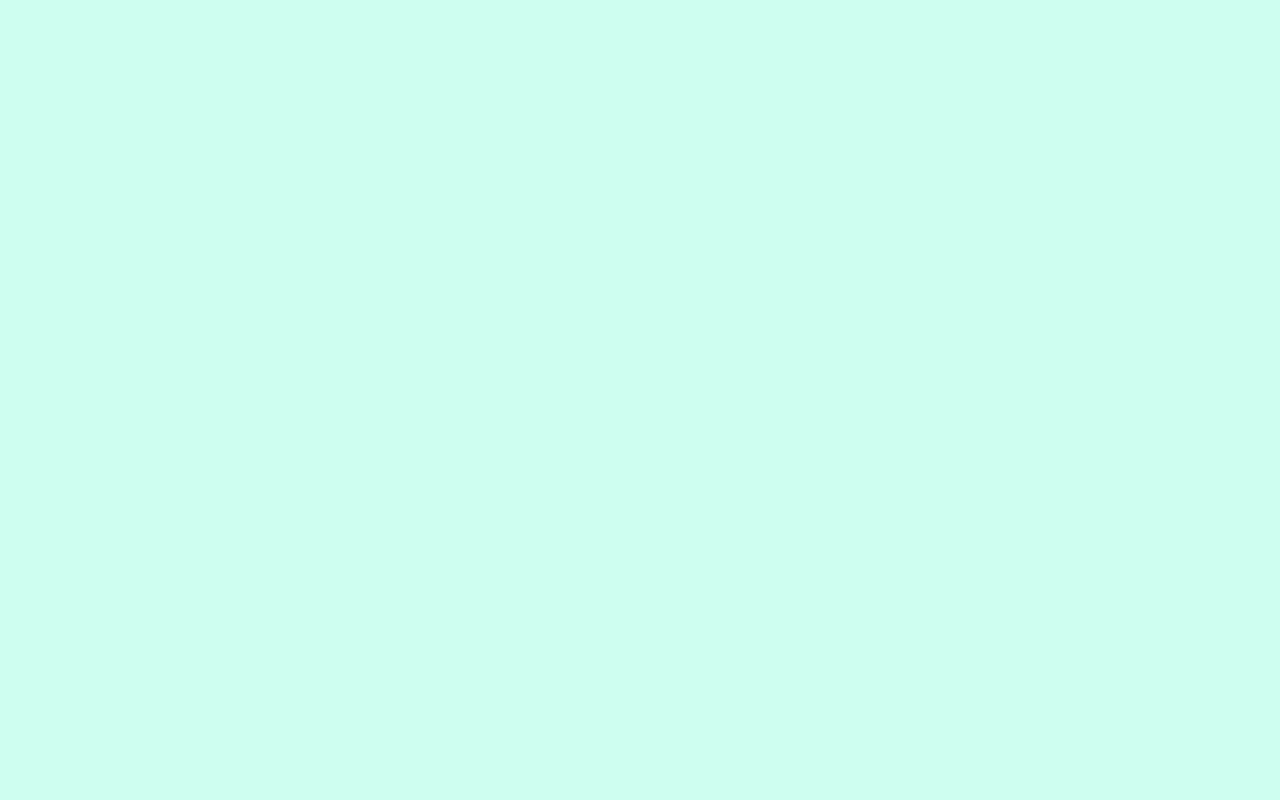
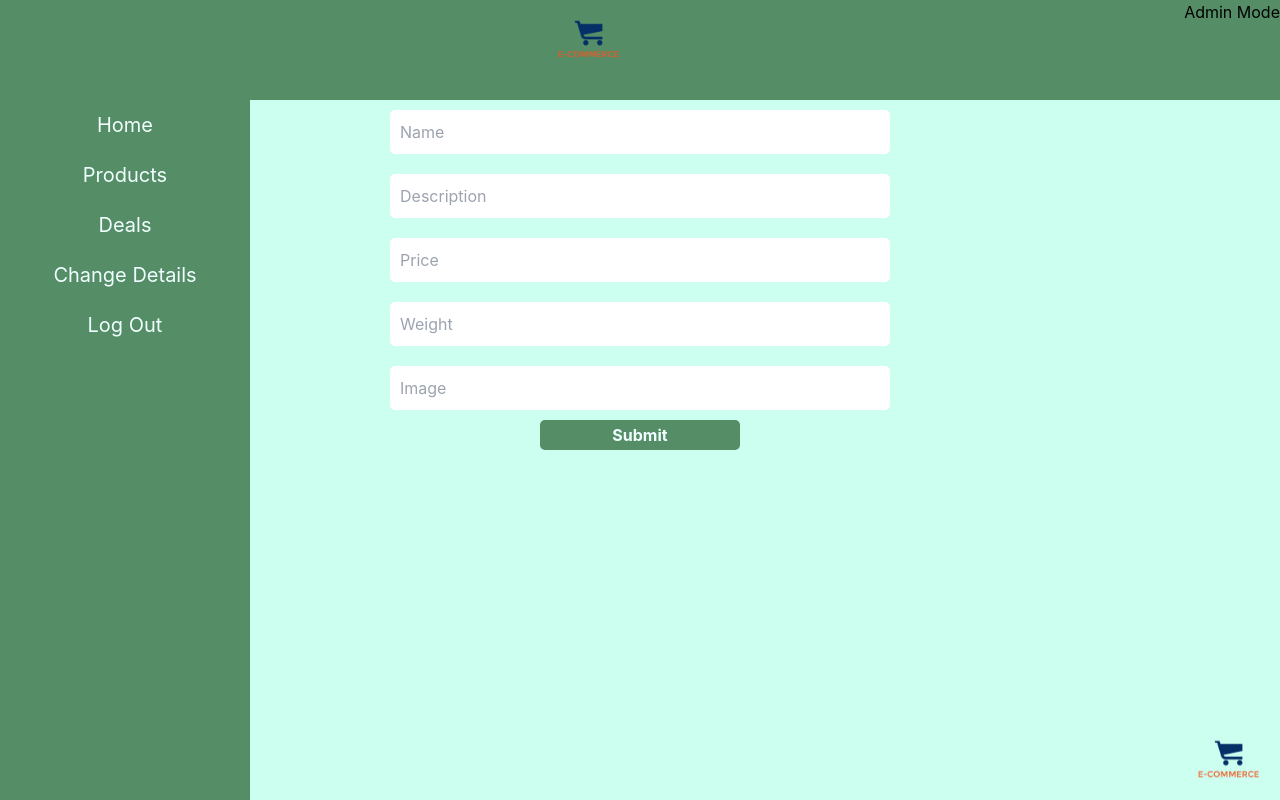
Before and after one commit to snigdho611/mern-superstore, a React (Create React App) app in the folder frontend/: page /products/edit/1 in a window 1280 px wide. Before the commit this address had no page. Built offline with nearby package versions, Linux system fonts and the light colour scheme; no server answers; sample sign-in values are in the browser's storage.

Commit message:
Changes to frontend
- Updated UI for admin to edit products
- Changes to UI for admin features

```diff
--- a/frontend/src/App.js
+++ b/frontend/src/App.js
@@ -7,6 +7,11 @@ import ProductsIdPage from "pages/ProductsIdPage";
 import DealsPage from "pages/Deals";
 import ChangePage from "pages/ChangePage";
 import CartPage from "pages/CartPage";
+import Header from "components/Header";
+import Navbar from "components/Navbar";
+import ProductList from "components/ProductList";
+import Footer from "components/Footer";
+import ChangeProduct from "components/ChangeProduct";
 
 const App = () => {
   return (
@@ -19,6 +24,17 @@ const App = () => {
         <Route path="/deals" element={<DealsPage />} />
         <Route path="/change" element={<ChangePage />} />
         <Route path="/cart" element={<CartPage />} />
+        <Route
+          path="/products/edit/:productId"
+          element={
+            <>
+              <Header />
+              <Navbar />
+              <ChangeProduct />
+              <Footer />
+            </>
+          }
+        />
       </Routes>
     </BrowserRouter>
   );
--- a/frontend/src/components/Cart/index.jsx
+++ b/frontend/src/components/Cart/index.jsx
@@ -41,7 +41,7 @@ const Cart = () => {
             console.log(error)
         }
 
-    }, [user_id, dispatch])
+    }, [user_id, dispatch, cart.length])
 
 
     const calculateTotal = () => {
@@ -61,7 +61,23 @@ const Cart = () => {
     }
 
     const removeFromCart = (data) => {
-        dispatch({ type: "dec", payLoad: { id: data.id } })
+        axios.post(`${process.env.REACT_APP_BASE_BACKEND}/cart/remove-product`,
+            {
+                userId: user_id.toString(),
+                productId: data.id
+            },
+            {
+                headers: {
+                    'Accept': 'application/json',
+                    'Content-Type': 'application/json',
+                }
+            }).catch((error) => {
+                console.log(error)
+            })
+        dispatch({
+            type: "dec",
+            payLoad: { id: data.id }
+        })
     }
 
     return (
@@ -76,7 +92,6 @@ const Cart = () => {
                     </tr>
                 </thead>
                 <tbody>
-                    {console.log(cart)}
                     {cart.map(element => {
                         return (
                             <tr key={element.id}>
--- /dev/null
+++ b/frontend/src/components/ChangeProduct/index.jsx
@@ -0,0 +1,155 @@
+import { useEffect, useState } from "react";
+import classes from "./index.module.css";
+import { useForm } from "react-hook-form";
+import axios from "axios";
+import { useParams } from "react-router-dom";
+
+const ChangeProduct = () => {
+    const [success, setSuccess] = useState(false);
+    const { productId } = useParams()
+    const [product, setProduct] = useState();
+    // const user = localStorage.getItem("user") && JSON.parse(localStorage.getItem("user"))[0] ? JSON.parse(localStorage.getItem("user"))[0] : {};
+
+    useEffect(() => {
+        axios.get(`${process.env.REACT_APP_BASE_BACKEND}/products/${productId}`)
+            .then((response) => {
+                // console.log(response)
+                setProduct(response.data.results);
+            }).catch((error) => {
+                console.log(error)
+            })
+    }, [productId])
+    const {
+        register, reset,
+        handleSubmit,
+        formState: { errors },
+    } = useForm({
+        defaultValues: {
+            name: "",
+            description: "",
+            image: "",
+            price: "",
+            weight: "",
+        }
+    });
+
+    useEffect(() => {
+        reset({
+            name: product && product.name ? product.name : "",
+            description: product && product.description ? product.description : "",
+            image: product && product.image ? product.image : "",
+            price: product && product.price ? product.price : "",
+            weight: product && product.weight ? product.weight : "",
+        })
+    }, [product, reset])
+
+
+
+    // const [allUserData, setAllUserData] = useState([]);
+
+    const onSubmit = (data) => {
+        // setAllUserData([...allUserData, data]);
+        const editData = {
+            ...data,
+            productId: productId,
+            type: product.type
+        }
+        axios.put(`${process.env.REACT_APP_BASE_BACKEND}/admin/products/edit`, editData)
+            .then((response) => {
+                console.log(response)
+                // setProduct(response.data.results);
+            }).catch((error) => {
+                console.log(error)
+            })
+        setSuccess(true);
+        // const uploadData = data;
+        // uploadData.dob = JSON.stringify(uploadData.dob);
+        // localStorage.setItem("user", [JSON.stringify([uploadData])])
+    };
+
+    return (
+        <div
+            style={{
+                display: "flex",
+                flexDirection: "row",
+                justifyContent: "center",
+                width: "50%",
+                margin: "0 auto",
+            }}
+        >
+            <form onSubmit={handleSubmit(onSubmit)} className={classes.main}>
+                <input
+                    {...register("name", {
+                        required: { value: true, message: "Name is required" },
+                        pattern: {
+                            value: /^[A-Z a-z0-9±()]+$/i,
+                            message: "Only alphabetical characters or spaces are allowed",
+                        },
+                    })}
+                    className={classes.main__input}
+                    type="text"
+                    placeholder="Name"
+                />
+                <div style={{ color: "red" }}>{errors.name ? errors.name.message : null}</div>
+                <input
+                    {...register("description", {
+                        required: { value: true, message: "Description is required" },
+                        pattern: {
+                            value: /^[A-Z a-z.0-9,]+$/i,
+                            message: "Only alphabetical characters or spaces are allowed",
+                        },
+                    })}
+                    className={classes.main__input}
+                    type="text"
+                    placeholder="Description"
+                />
+                <div style={{ color: "red" }}>{errors.description ? errors.description.message : null}</div>
+                <input
+                    {...register("price", {
+                        required: { value: true, message: "Price is required" },
+                        pattern: {
+                            value: /^[0-9]+$/i,
+                            message: "Price must be numeric",
+                        },
+                    })}
+                    className={classes.main__input}
+                    type="text"
+                    placeholder="Price"
+                />
+                <div style={{ color: "red" }}>{errors.price ? errors.price.message : null}</div>
+                <input
+                    {...register("weight", {
+                        required: { value: true, message: "Weight is required" },
+                        pattern: {
+                            value: /^[A-Z a-z0-9]+$/i,
+                            message: "Only alphabetical characters or spaces are allowed",
+                        },
+                    })}
+                    className={classes.main__input}
+                    type="text"
+                    placeholder="Weight"
+                />
+                <div style={{ color: "red" }}>{errors.weight ? errors.weight.message : null}</div>
+                <input
+                    {...register("image", {
+                        required: { value: true, message: "Image link is required" },
+                    })}
+                    className={classes.main__input}
+                    type="text"
+                    placeholder="Image"
+                />
+                <div style={{ color: "red" }}>{errors.image ? errors.image.message : null}</div>
+
+                <button
+                    className={classes.main__submitBtn}
+                    type="submit"
+                >
+                    Submit
+                </button>
+                {success ? <label style={{ margin: "0 auto", color: "green" }}>Success!</label> : null}
+            </form>
+        </div>
+    );
+};
+
+export default ChangeProduct;
--- /dev/null
+++ b/frontend/src/components/ChangeProduct/index.module.css
@@ -0,0 +1,35 @@
+.main {
+  /* style={{ display: "flex", flexDirection: "column" }} */
+  display: flex;
+  flex-direction: column;
+}
+
+.main__input {
+  width: 500px;
+  margin: 10px auto;
+  padding: 10px;
+  border-radius: 5px;
+  border: none;
+}
+
+.main__input:focus {
+  outline: none;
+  background-color: var(--nav_background_secondary);
+}
+
+.main__submitBtn {
+  width: 200px;
+  margin: 0 auto;
+  height: 30px;
+  border-radius: 5px;
+  cursor: pointer;
+  background-color: var(--nav_background);
+  color: azure;
+  font-weight: bold;
+  transition: 0.5s background-color, 0.5s color;
+}
+
+.main__submitBtn:hover {
+  background-color: var(--nav_background_secondary);
+  color: green;
+}
--- a/frontend/src/components/Header/index.jsx
+++ b/frontend/src/components/Header/index.jsx
@@ -5,7 +5,9 @@ import classes from './index.module.css'
 import shopLogo from '../../shop.png'
 
 const Header = () => {
-    const user = getUser();
+    const user = JSON.parse(getUser());
+    const user_type = user && user.type ? user.type : null;
+
     const navigate = useNavigate();
     useEffect(() => {
         if (!user) {
@@ -22,7 +24,7 @@ const Header = () => {
 
             </div>
             <div className={classes.cart_container}>
-                {user ? <Link to="/cart" className={classes.cart_btn}></Link> : null}</div>
+                {user ? user_type === "regular" ? <Link to="/cart" className={classes.cart_btn}></Link> : <div>Admin Mode</div> : null}</div>
         </div>
     )
 }
--- a/frontend/src/components/ProductList/ProductCard/index.jsx
+++ b/frontend/src/components/ProductList/ProductCard/index.jsx
@@ -1,15 +1,18 @@
 import React from 'react'
 import { Link } from 'react-router-dom'
+import getUser from 'util/localStorage/getUser';
 import classes from './index.module.css'
 
 const ProductCard = ({ data, dispatchMethod }) => {
+    const user = JSON.parse(getUser());
+    const user_type = user && user.type ? user.type : null;
 
     return (
         <div
             className={classes.main}
         >
             <div className={classes.main__child}>
-                <img src="https://www.tazzadesign.com/wp-content/uploads/sites/65/2013/11/dummy-image-square-300x300.jpg" alt="Not found" className={classes.image} />
+                <img src={data.image ? data.image : "https://www.tazzadesign.com/wp-content/uploads/sites/65/2013/11/dummy-image-square-300x300.jpg"} alt="Not found" className={classes.image} />
             </div>
             <div style={{ display: "flex", justifyContent: 'center', border: "1px solid green" }}>
                 {data.name.length < 15 ? data.name : data.name.slice(0, 15) + "..."}
@@ -25,6 +28,7 @@ const ProductCard = ({ data, dispatchMethod }) => {
             <div
                 style={{ display: "flex", flexDirection: 'column', justifyContent: 'center' }}
             >
+                {user_type === "regular" ?
                     <button
                         onClick={() =>
                             dispatchMethod(
@@ -40,6 +44,7 @@ const ProductCard = ({ data, dispatchMethod }) => {
                     >
                         Add to Cart
                     </button>
+                    : null}
                 <Link
                     to={`/products/${data._id}`}
                     className={classes.card__add}
--- a/frontend/src/components/ProductList/index.jsx
+++ b/frontend/src/components/ProductList/index.jsx
@@ -129,8 +129,6 @@ const ProductList = () => {
                         'Accept': 'application/json',
                         'Content-Type': 'application/json',
                     }
-                }).then((response) => {
-
                 }).catch((error) => {
                     console.log(error)
                 })
```
Lines whose indentation alone changed are shown as unchanged.
